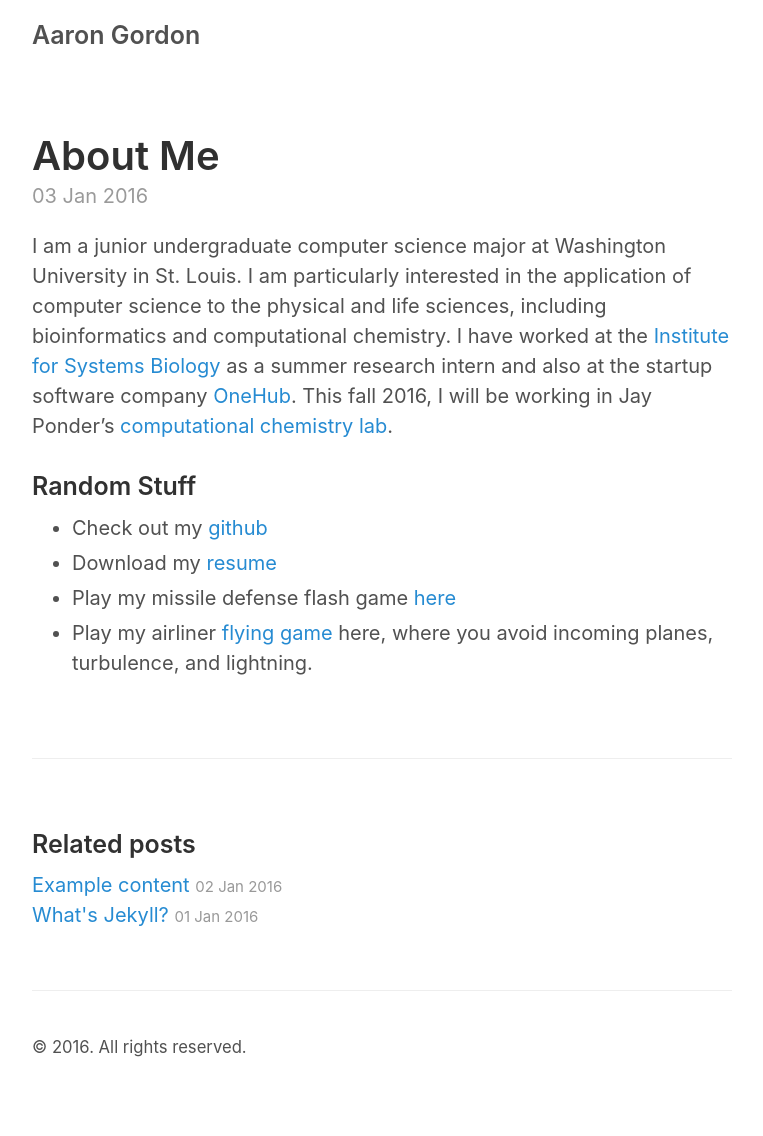
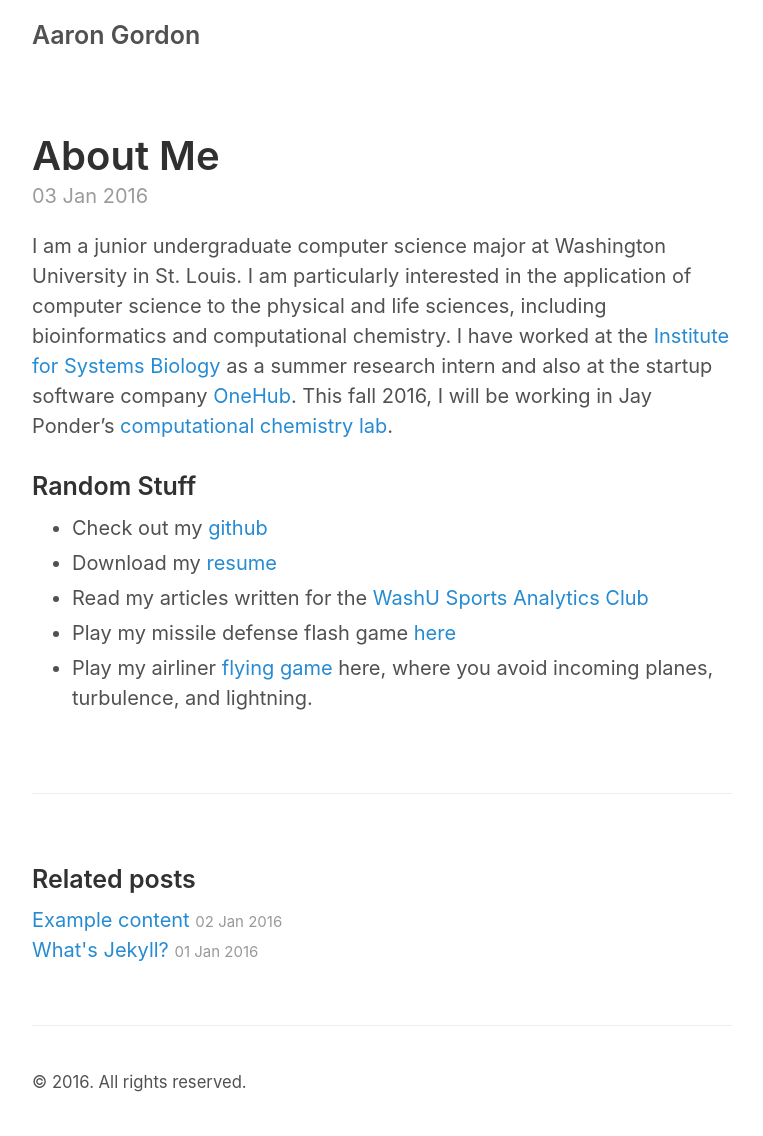
Before and after one commit to asgordon96/asgordon96.github.io, a Jekyll site: the page built from _posts/2016-01-03-about-me.md, in a window 1280 px wide. Shown: the whole page, without its empty margins (258-1021 px from the left). Built offline with Jekyll 4.4.1, drawn with Linux system fonts in a browser that asks for light colours; before the commit the page ends 1101 px from its top, so only the background shows below that.

Commit message:
Added link to WashU sports analytics page

```diff
--- a/_includes/head.html
+++ b/_includes/head.html
@@ -11,7 +11,7 @@
   </title>
 
   <link rel="stylesheet" href="{{ site.baseurl }}/styles.css">
-  <link rel="apple-touch-icon-precomposed" sizes="144x144" href="{{ site.baseurl }}/public/apple-touch-icon-precomposed.png">
+  <!-- <link rel="apple-touch-icon-precomposed" sizes="144x144" href="{{ site.baseurl }}/public/apple-touch-icon-precomposed.png">
   <link rel="shortcut icon" href="{{ site.baseurl }}/public/favicon.ico">
-  <link rel="alternate" type="application/atom+xml" title="{{ site.title }}" href="{{ site.baseurl }}/atom.xml">
+  <link rel="alternate" type="application/atom+xml" title="{{ site.title }}" href="{{ site.baseurl }}/atom.xml"> -->
 </head>
--- a/_posts/2016-01-03-about-me.md
+++ b/_posts/2016-01-03-about-me.md
@@ -12,5 +12,6 @@ software company [OneHub](http://www.onehub.com). This fall 2016, I will be work
 ### Random Stuff ###
 - Check out my [github](http://www.github.com/asgordon96)
 - Download my [resume]({{ site.static_files[0].path }})
+- Read my articles written for the [WashU Sports Analytics Club](http://washusportsanalytics.weebly.com/aaron-gordon.html)
 - Play my missile defense flash game [here](http://www.kongregate.com/games/asgordon96/laser-defense)
 - Play my airliner [flying game](http://asgordon96.github.io/flying-game/) here, where you avoid incoming planes, turbulence, and lightning.
```
